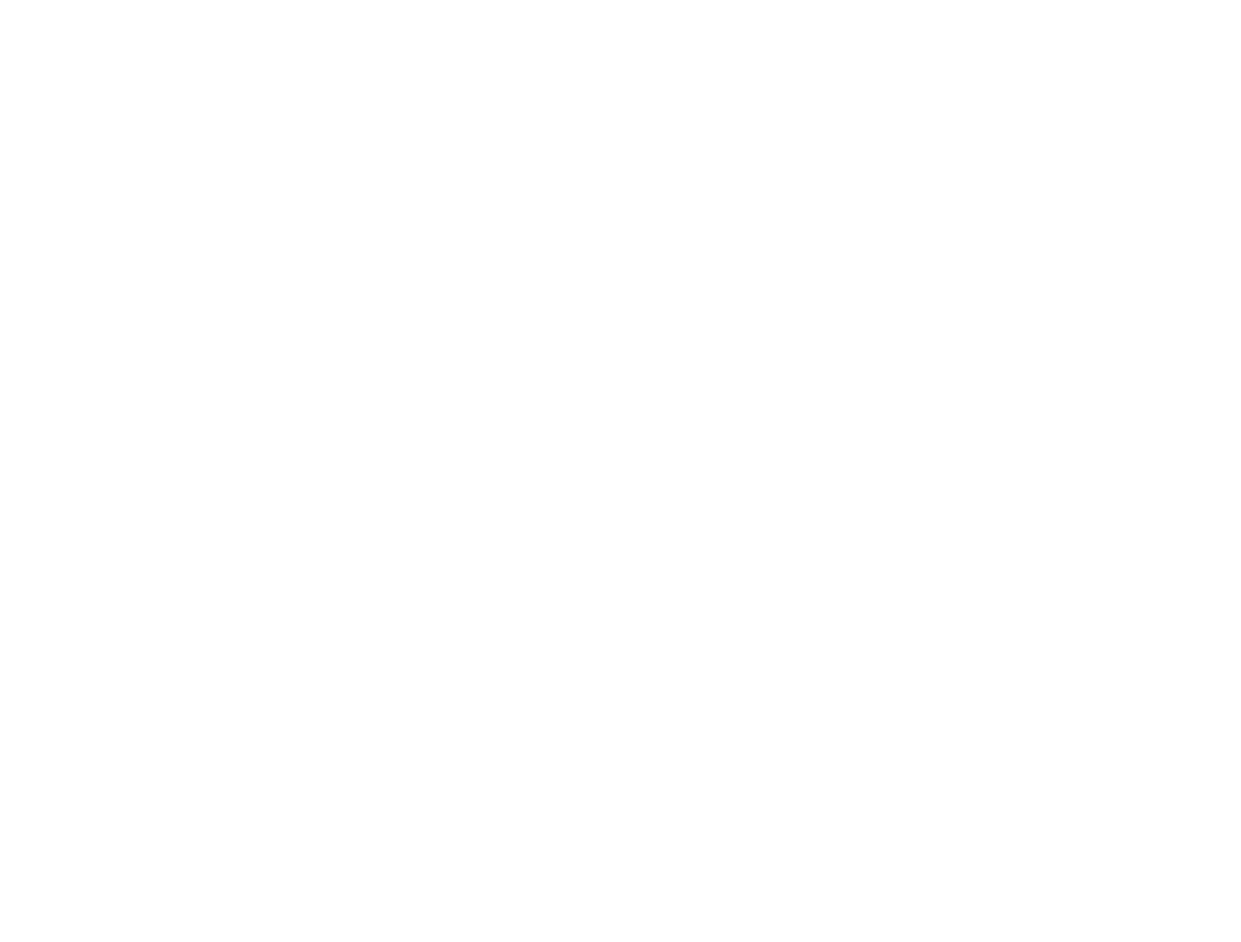
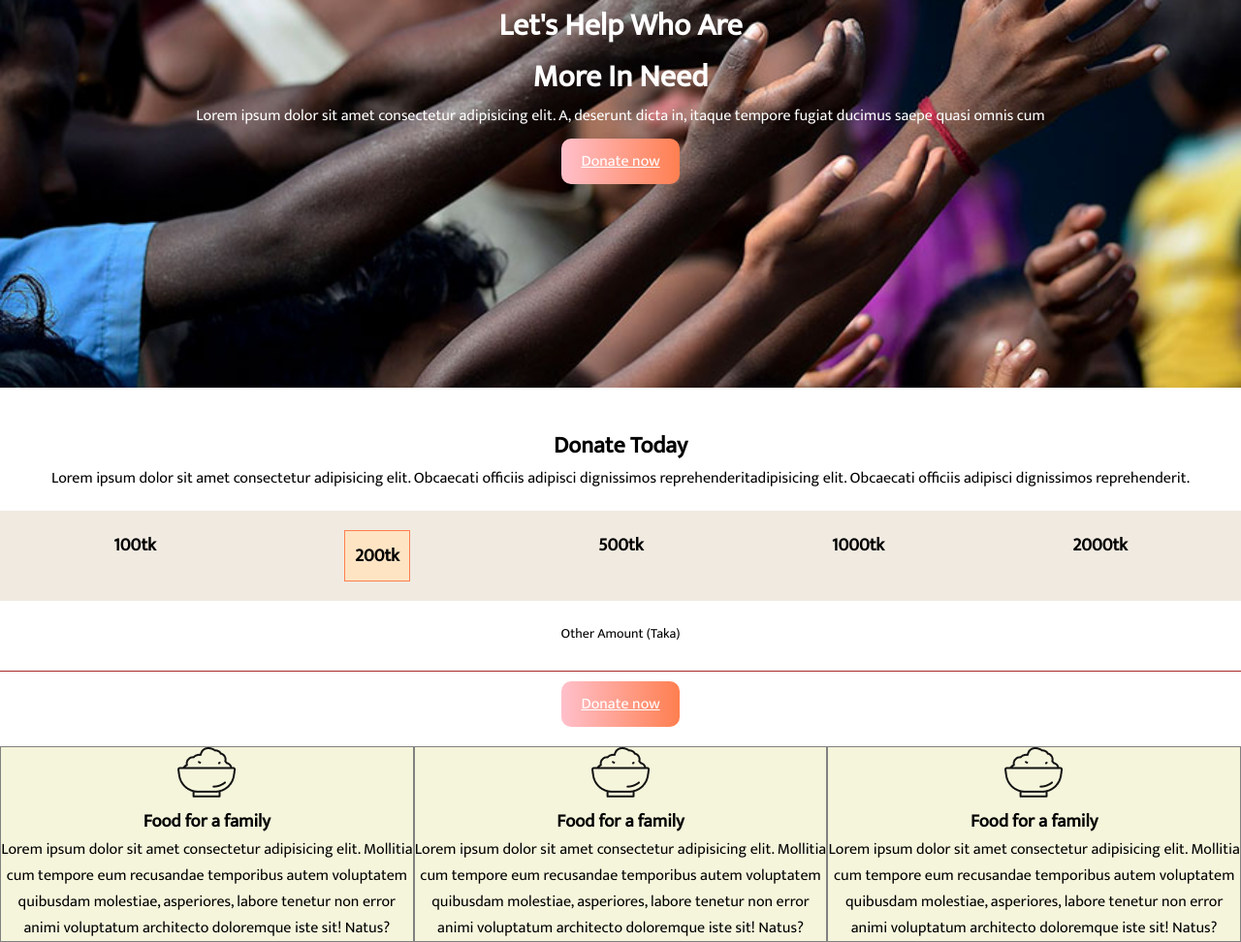
Before and after one commit to polyranidas/donate-today-main, a plain HTML site: page index.html in a window 1280 px wide. Shown: the whole page at 97% size. Before the commit the page ends 800 px from the top, so only its background shows below. Drawn offline with Linux system fonts and the light colour scheme; a web font is replaced by a local one.

Commit message:
second commit

```diff
--- a/index.html
+++ b/index.html
@@ -5,9 +5,61 @@
     <meta http-equiv="X-UA-Compatible" content="IE=edge">
     <meta name="viewport" content="width=device-width, initial-scale=1.0">
     <title>Donate Today</title>
+    <link rel="preconnect" href="https://fonts.googleapis.com">
+    <link rel="preconnect" href="https://fonts.gstatic.com" crossorigin>
+    <link href="https://fonts.googleapis.com/css2?family=Lato:wght@300;400&family=Mukta&family=Poppins&family=Roboto+Condensed&family=Smooch&family=Ubuntu&display=swap" rel="stylesheet">
     <link rel="stylesheet" href="style.css">
 </head>
 <body>
+    <div class="header-container">
+        <h1 class="heading-cls">Let's Help Who Are</h1>
+        <h1 class="heading-cls">More In Need</h1>
+        <p class="head-para">Lorem ipsum dolor sit amet consectetur adipisicing elit. A, deserunt dicta in, itaque tempore fugiat ducimus saepe quasi omnis cum
+        </p>
+        <a class="button" href="#" target="_blank">Donate now</a>
+    </div>
+
+    <div class="donate-driscription">
+        <h2>Donate Today</h2>
+        <p>Lorem ipsum dolor sit amet consectetur adipisicing elit. Obcaecati officiis adipisci dignissimos reprehenderitadipisicing elit. Obcaecati officiis adipisci dignissimos reprehenderit.</p>
+    </div>
+
+    <div class="donate-amount">
+        <h3>100tk</h3>
+        <h3 class="amount-here">200tk</h3>
+        <h3>500tk</h3>
+        <h3>1000tk</h3>
+        <h3>2000tk</h3>
+    </div>
+
+     <div class="form-container">
+        <form action="">
+            <label for="">Other Amount (Taka)</label>
+            <input type="text">
+        </form>
+        <a class="button" href="#" target="_blank">Donate now</a>
+     </div>
+
+      <div class="donate-plan-container">
+        <div class="donate-food">
+            <img src="icons/food.png" alt="">
+            <h3>Food for a family</h3>
+            <p>Lorem ipsum dolor sit amet consectetur adipisicing elit. Mollitia cum tempore eum recusandae temporibus autem voluptatem quibusdam molestiae, asperiores, labore tenetur non error animi voluptatum architecto doloremque iste sit! Natus?</p>
+        </div>
+        <div class="donate-food">
+            <img src="icons/food.png" alt="">
+            <h3>Food for a family</h3>
+            <p>Lorem ipsum dolor sit amet consectetur adipisicing elit. Mollitia cum tempore eum recusandae temporibus autem voluptatem quibusdam molestiae, asperiores, labore tenetur non error animi voluptatum architecto doloremque iste sit! Natus?</p>
+        </div>
+        <div class="donate-food">
+            <img src="icons/food.png" alt="">
+            <h3>Food for a family</h3>
+            <p>Lorem ipsum dolor sit amet consectetur adipisicing elit. Mollitia cum tempore eum recusandae temporibus autem voluptatem quibusdam molestiae, asperiores, labore tenetur non error animi voluptatum architecto doloremque iste sit! Natus?</p>
+        </div>
+
+
+      </div>
+
 
 </body>
 </html>
--- a/style.css
+++ b/style.css
@@ -0,0 +1,71 @@
+* {
+    margin: 0;
+    padding: 0;
+    box-sizing: border-box;
+    font-family: 'Mukta', sans-serif;
+}
+.header-container {
+    height: 400px;
+    text-align: center;
+    background-image: url(images/donation13.jpg);
+    background-repeat: no-repeat;
+    background-position: center;
+    background-size: cover;
+
+}
+.heading-cls {
+    color: white;
+}
+.head-para {
+    color:white;
+    margin-bottom: 20px;
+}
+.button {
+     background-image: linear-gradient(to right, pink,coral);
+     color: white;
+     padding: 10px 20px;
+     border-radius: 10px;
+     margin-top: 20px;
+}
+.donate-driscription {
+    text-align: center;
+    margin-top: 40px;
+    margin-bottom: 20px;
+}
+.donate-amount {
+    display: flex;
+    text-align: center;
+    padding: 20px;
+    justify-content: space-around;
+    background-color: rgb(240, 234, 225);
+}
+.amount-here {
+    border: 1px solid coral;
+    background-color: bisque;
+    padding: 10px;
+
+}
+.form-container {
+    text-align: center;
+    margin-top: 20px;
+}
+label {
+     font-size: 14px;
+}
+input {
+    width: 100%;
+    border: none;
+    border-bottom: 1px solid rgb(167, 41, 41);
+    margin-bottom: 20px;
+}
+.donate-plan-container {
+    display: flex;
+    margin-top: 30px;
+}
+.donate-food {
+    text-align: center;
+    justify-content: space-between;
+    border: 1px solid gray;
+    background-color: beige;
+
+}
```
